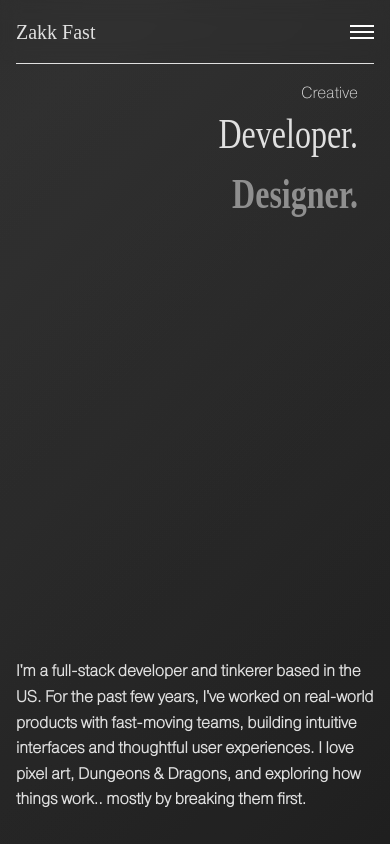
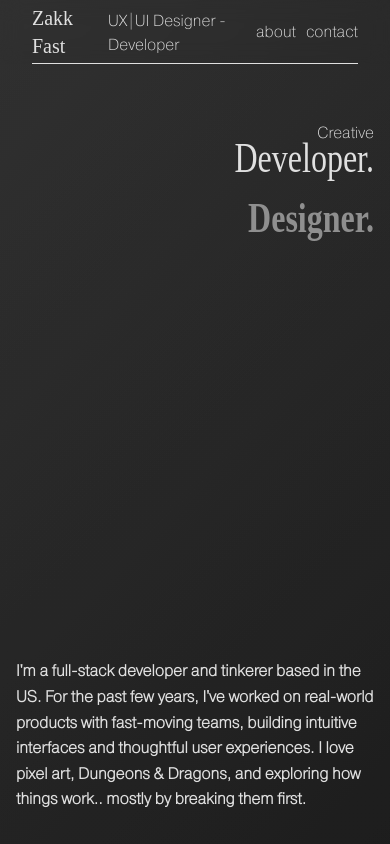
Before and after one commit to Zakk-Fast/portfolio-2025, a Next.js app: page / in a window 390 px wide. Shown: the top 844 px of the page. Built offline with nearby package versions, Linux system fonts and the light colour scheme; a web font is replaced by a local one.

Commit message:
fine tune animations

```diff
--- a/src/app/globals.css
+++ b/src/app/globals.css
@@ -144,9 +144,10 @@ a:focus {
 }
 
 .temp {
+  position: relative;
   background-color: var(--gray-100);
   height: 100vh;
-  padding: 64px 32px 0 32px;
+  z-index: 4;
 }
 
 /* Responsiveness */
--- a/src/components/diamond/DiamondReveal.module.scss
+++ b/src/components/diamond/DiamondReveal.module.scss
@@ -40,7 +40,7 @@
   inset: 0;
   width: 100vw;
   height: 100vh;
-  z-index: 9999;
+  z-index: 9998;
   pointer-events: none;
 }
 
--- a/src/components/header/Header.module.scss
+++ b/src/components/header/Header.module.scss
@@ -2,10 +2,13 @@
   position: fixed;
   width: 100%;
   height: 64px;
-  z-index: 99;
-  background: rgba(0, 0, 0, 0);
+  z-index: 1;
   backdrop-filter: blur(10px);
-  -webkit-backdrop-filter: blur(2px);
+  -webkit-backdrop-filter: blur(10px);
+
+  &--boosted {
+    z-index: 10000;
+  }
 
   &__inner {
     display: flex;
@@ -36,52 +39,3 @@
     }
   }
 }
-
-.hamburger {
-  display: none;
-  flex-direction: column;
-  gap: 4px;
-  cursor: pointer;
-
-  span {
-    width: 24px;
-    height: 2px;
-    background: var(--white-100);
-    display: block;
-  }
-}
-
-.mobileMenu {
-  display: flex;
-  flex-direction: column;
-  gap: 12px;
-  padding: 16px 32px;
-  background: rgba(0, 0, 0, 0.9);
-  height: 100vh;
-
-  a {
-    color: var(--white-100);
-    font-size: var(--fs-lg);
-    text-decoration: none;
-  }
-}
-
-@media (max-width: 599px) {
-  .navigation__inner--right {
-    display: none;
-  }
-
-  .hamburger {
-    display: flex;
-  }
-
-  .navigation__inner {
-    margin: 0 16px;
-  }
-
-  .navigation__inner--left {
-    p {
-      display: none;
-    }
-  }
-}
--- a/src/components/header/Header.tsx
+++ b/src/components/header/Header.tsx
@@ -1,14 +1,33 @@
 "use client";
 
-import { useState } from "react";
+import { useEffect, useState } from "react";
 import Link from "next/link";
 import styles from "./Header.module.scss";
 
 export default function Header() {
   const [isMenuOpen, setIsMenuOpen] = useState(false);
+  const [boostZ, setBoostZ] = useState(false);
+
+  useEffect(() => {
+    document.body.style.overflow = "hidden";
+
+    const timer = setTimeout(() => {
+      document.body.style.overflow = "";
+      setBoostZ(true);
+    }, 4000);
+
+    return () => {
+      clearTimeout(timer);
+      document.body.style.overflow = "";
+    };
+  }, []);
 
   return (
-    <div className={styles.navigation}>
+    <div
+      className={`${styles.navigation} ${
+        boostZ ? styles["navigation--boosted"] : ""
+      }`}
+    >
       <div className={styles.navigation__inner}>
         <div className={styles["navigation__inner--left"]}>
           <Link href="/">Zakk Fast</Link>
--- a/src/components/hero/Hero.module.scss
+++ b/src/components/hero/Hero.module.scss
@@ -6,45 +6,74 @@
   border-bottom: 1px solid var(--white-200);
 
   &__fixedText {
-    position: fixed;
-    top: 72px;
-    right: 32px;
-    z-index: 10000;
+    position: relative;
+    z-index: 9999;
     pointer-events: none;
+    height: 100%;
+
+    @media (max-width: 600px) {
+      height: auto;
       text-align: right;
-
-    .hero__subtitle {
-      display: block;
-      font-size: var(--fs-lg);
-      margin-bottom: -16px;
-      text-align: right;
+      padding: 120px 16px 0 16px;
+    }
   }
 
-    .hero__title {
+  &__subtitle {
+    font-size: var(--fs-lg);
+    text-align: right;
+    white-space: nowrap;
+    position: absolute;
+    top: 260px;
+    right: 292px;
+
+    @media (max-width: 600px) {
       position: relative;
+      top: auto;
+      right: auto;
+      margin-bottom: -8px;
+      font-size: var(--fs-md);
+      display: block;
+    }
+  }
+
+  &__title {
     font-family: "Migra-Extralight-Italic";
     font-weight: 100;
     font-size: calc(var(--fs-lg) * 5);
     line-height: 1.25;
-      margin-top: 0;
-      margin-bottom: 0;
+    margin: 0;
+    text-align: right;
+    position: absolute;
+    top: 170px;
+    right: 32px;
 
-      .hero__titleLine {
-        position: relative;
+    &Line {
       display: block;
       transform: scaleY(3);
       transform-origin: top;
-        margin-bottom: -35px;
+      margin-bottom: -20px;
     }
 
-      .hero__titleText,
-      .hero__titleSpan {
+    &Text,
+    &Span {
       position: relative;
     }
 
-      .hero__titleSpan {
+    &Span {
       color: var(--gray-400);
       font-weight: bold;
+    }
+
+    @media (max-width: 600px) {
+      position: relative;
+      top: auto;
+      right: auto;
+      font-size: calc(var(--fs-md) * 2);
+      line-height: 1.1;
+
+      .hero__titleLine {
+        transform: scaleY(1.3);
+        margin-bottom: -10px;
       }
     }
   }
@@ -64,6 +93,19 @@
     z-index: 3;
     padding: 72px 16px 32px 16px;
 
+    @media (max-width: 600px) {
+      justify-content: flex-end;
+      align-items: flex-start;
+      padding: 32px 16px;
+    }
+
+    @media (min-width: 600px) {
+      flex-direction: row;
+      justify-content: space-between;
+      align-items: flex-end;
+      padding: 96px 32px 32px 32px;
+    }
+
     &-left-block {
       display: flex;
       flex-direction: column;
@@ -71,64 +113,19 @@
       align-items: flex-start;
       max-width: 100%;
 
+      @media (min-width: 600px) {
+        flex: 0 0 50%;
+        max-width: 600px;
+      }
+
       .hero__description {
         font-size: var(--fs-lg);
         margin-top: 16px;
         line-height: 1.6;
         text-align: left;
-      }
-    }
-  }
 
         @media (max-width: 600px) {
-    &__fixedText {
-      top: 80px;
-      left: 32px;
-      right: 32px;
-      text-align: right;
-
-      .hero__subtitle {
           font-size: var(--fs-md);
-        margin-bottom: 8px;
-      }
-
-      .hero__title {
-        font-size: calc(var(--fs-md) * 2);
-        line-height: 1.1;
-
-        .hero__titleLine {
-          transform: scaleY(1.3);
-          margin-bottom: -10px;
-        }
-      }
-    }
-
-    &__container {
-      justify-content: flex-end;
-      align-items: flex-start;
-      padding: 96px 16px 32px 16px;
-
-      &-left-block {
-        .hero__description {
-          font-size: var(--fs-md);
-          text-align: left;
-        }
-      }
-    }
-  }
-
-  @media (min-width: 600px) {
-    &__container {
-      flex-direction: row;
-      justify-content: space-between;
-      padding: 96px 32px 32px 32px;
-
-      &-left-block {
-        flex: 0 0 50%;
-        max-width: 600px;
-
-        .hero__description {
-          font-size: var(--fs-lg);
         }
       }
     }
@@ -145,3 +142,7 @@
   opacity: 1;
   transform: translateY(0);
 }
+
+.hero__phantom {
+  height: 100vh;
+}
--- a/src/components/hero/Hero.tsx
+++ b/src/components/hero/Hero.tsx
@@ -43,6 +43,7 @@ export default function Hero() {
           </h2>
         </div>
       </div>
+      <div className={style.hero__phantom}></div>
     </>
   );
 }
```
Lines whose indentation alone changed are shown as unchanged.
